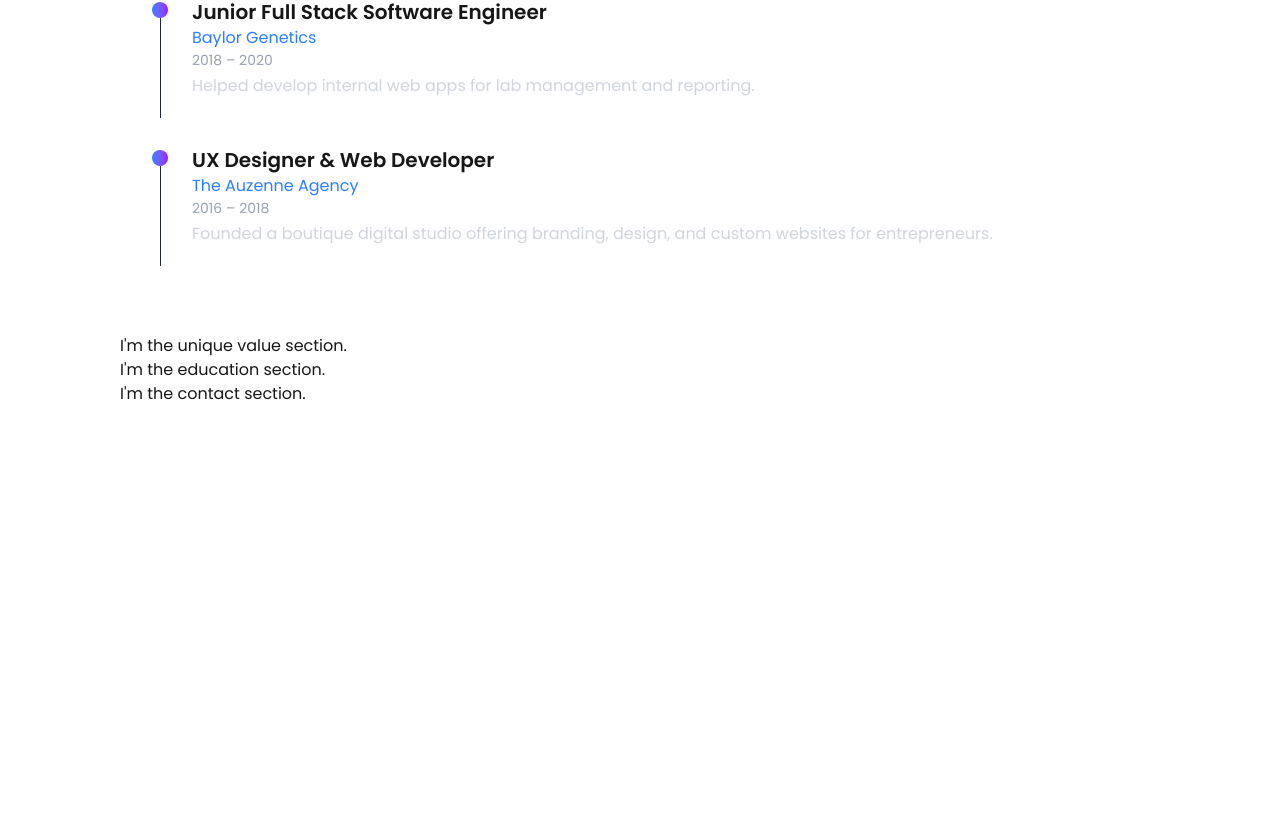
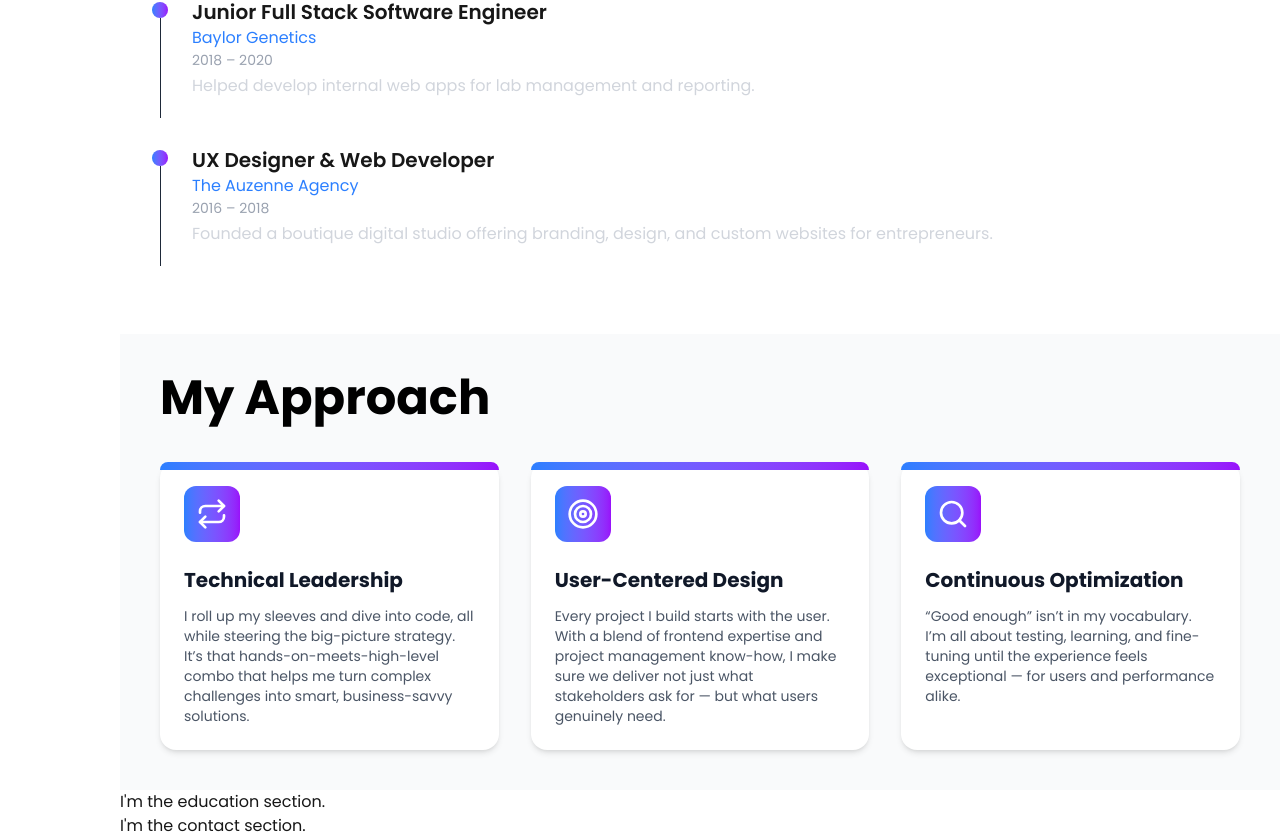
Before and after one commit to oauzenne/olivia-young-portfolio, a Next.js app: page / in a window 1280 px wide. Shown: the part 2330-3168 px from the top of the page. Before the commit the page ends 2736 px from the top, so only its background shows below. Built offline with nearby package versions, Linux system fonts and the light colour scheme.

Commit message:
adding unique value section

```diff
--- a/src/components/sections/LeftNav.tsx
+++ b/src/components/sections/LeftNav.tsx
@@ -58,5 +58,3 @@ export default function LeftNav() {
     </section>
   );
 }
-
-// test
--- a/src/components/sections/UniqueValue.tsx
+++ b/src/components/sections/UniqueValue.tsx
@@ -1,8 +1,47 @@
+"use client";
+
+import { Repeat, Target, Search } from "lucide-react";
+
+const cards = [
+  {
+    icon: <Repeat className="h-8 w-8 text-white" />,
+    title: "Technical Leadership",
+    description:
+      "I roll up my sleeves and dive into code, all while steering the big-picture strategy. It’s that hands-on-meets-high-level combo that helps me turn complex challenges into smart, business-savvy solutions.",
+  },
+  {
+    icon: <Target className="h-8 w-8 text-white" />,
+    title: "User-Centered Design",
+    description:
+      "Every project I build starts with the user. With a blend of frontend expertise and project management know-how, I make sure we deliver not just what stakeholders ask for — but what users genuinely need.",
+  },
+  {
+    icon: <Search className="h-8 w-8 text-white" />,
+    title: "Continuous Optimization",
+    description:
+      "“Good enough” isn’t in my vocabulary. I’m all about testing, learning, and fine-tuning until the experience feels exceptional — for users and performance alike.",
+  },
+];
+
 export default function UniqueValue() {
   return (
-    <section id="unique-value">
-      <div>
-        I'm the unique value section.
+    <section id="unique-value" className="p-10 bg-[#F9FAFB]">
+      <h1 className="text-black text-5xl font-bold mb-10">My Approach</h1>
+      <div className="mx-auto flex flex-col md:flex-row justify-center items-stretch gap-8">
+        {cards.map((card, idx) => (
+          <div
+            key={idx}
+            className="flex-1 flex flex-col rounded-2xl shadow-md bg-white p-6 transition hover:shadow-lg relative">
+            <div className="absolute top-0 left-0 w-full h-2 bg-gradient-to-r from-blue-500 to-purple-600 rounded-t-2xl" />
+            <div className="flex items-center justify-center h-14 w-14 rounded-xl bg-gradient-to-r from-blue-500 to-purple-600 mb-6">
+              {card.icon}
+            </div>
+            <h3 className="text-xl font-bold text-gray-900 mb-3">
+              {card.title}
+            </h3>
+            <p className="text-gray-600 text-sm">{card.description}</p>
+          </div>
+        ))}
       </div>
     </section>
   );
```
